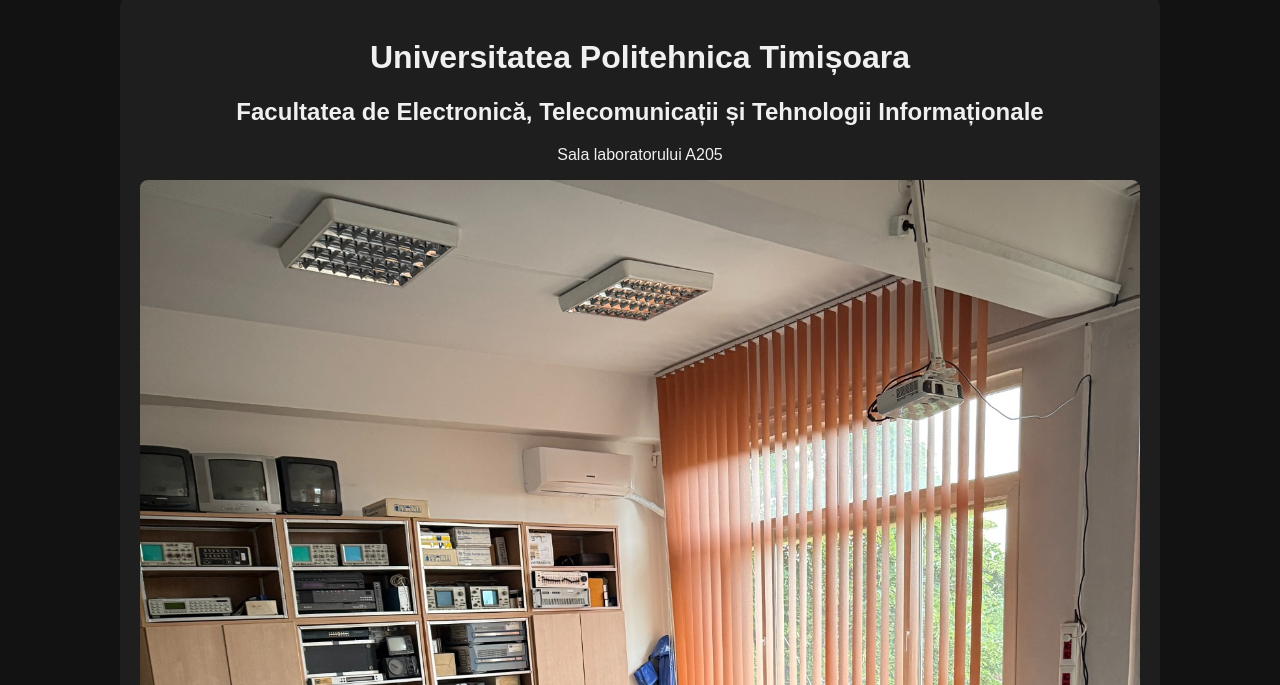
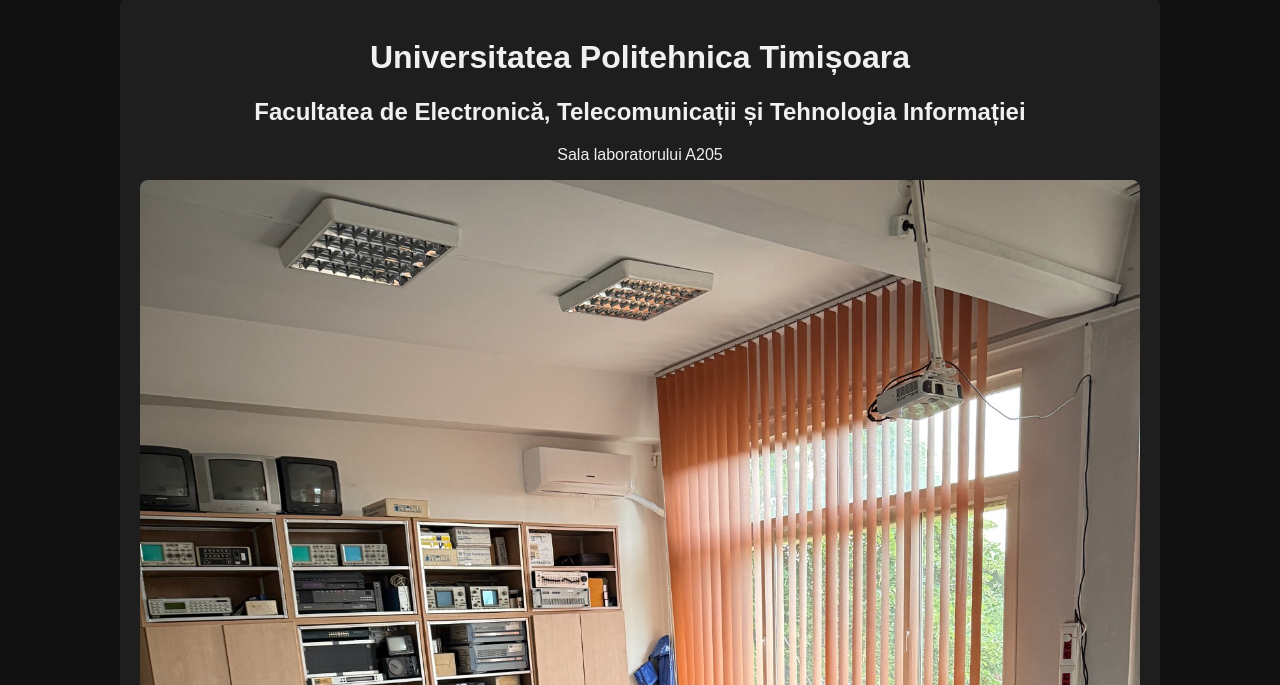
Before and after one commit to alexsamson296/sala-a205, a plain HTML site: page index.html in a window 1280 px wide. Shown: the part 115-800 px from the top of the page. Drawn offline with Linux system fonts and the light colour scheme.

Commit message:
Update index.html

```diff
--- a/index.html
+++ b/index.html
@@ -64,7 +64,7 @@
 
     <div class="container">
         <h1>Universitatea Politehnica Timișoara</h1>
-        <h2>Facultatea de Electronică, Telecomunicații și Tehnologii Informaționale</h2>
+        <h2>Facultatea de Electronică, Telecomunicații și Tehnologia Informației</h2>
         <p>Sala laboratorului A205</p>
         <img src="IMG_0659.JPG" alt="Sala A205 - UPT ETcTI" class="lab-img">
         <iframe src="https://etcsdr.duckdns.org/#freq=106499464,mod=wfm,sql=-150"></iframe>
```
